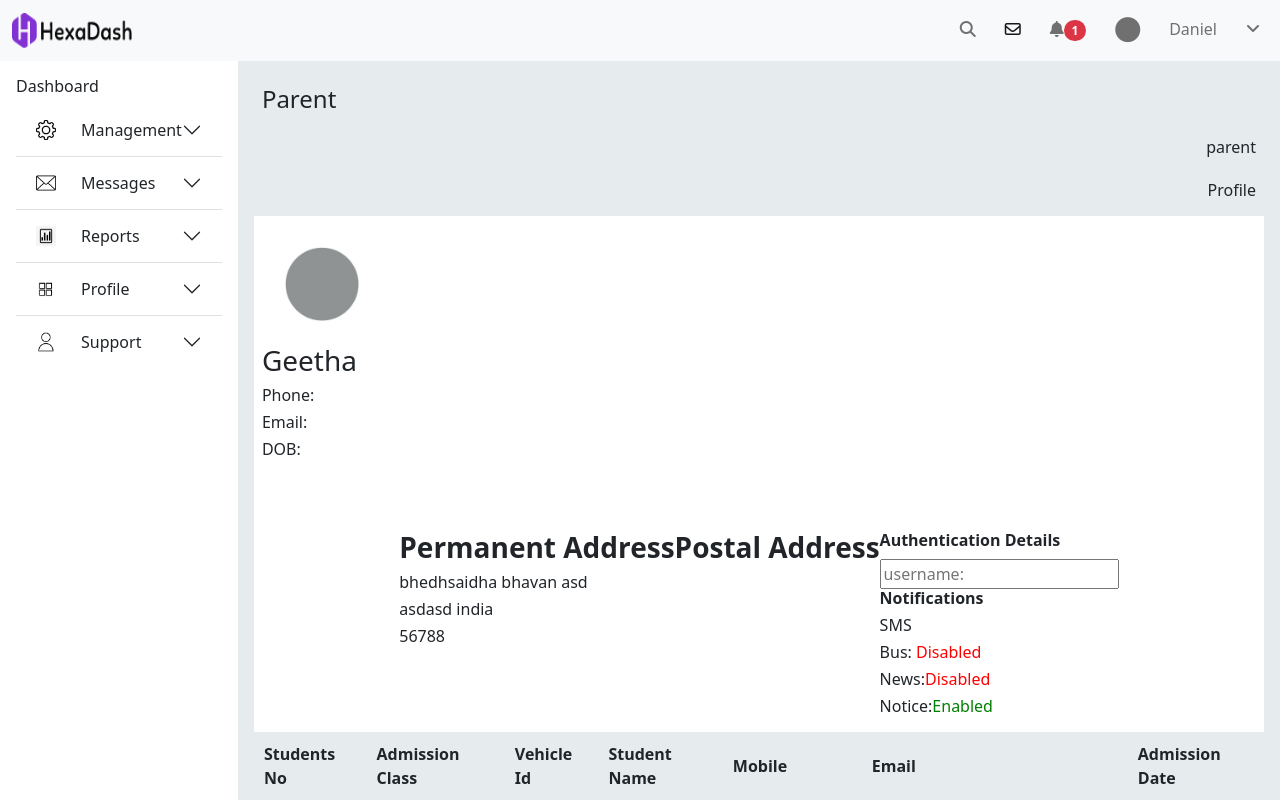
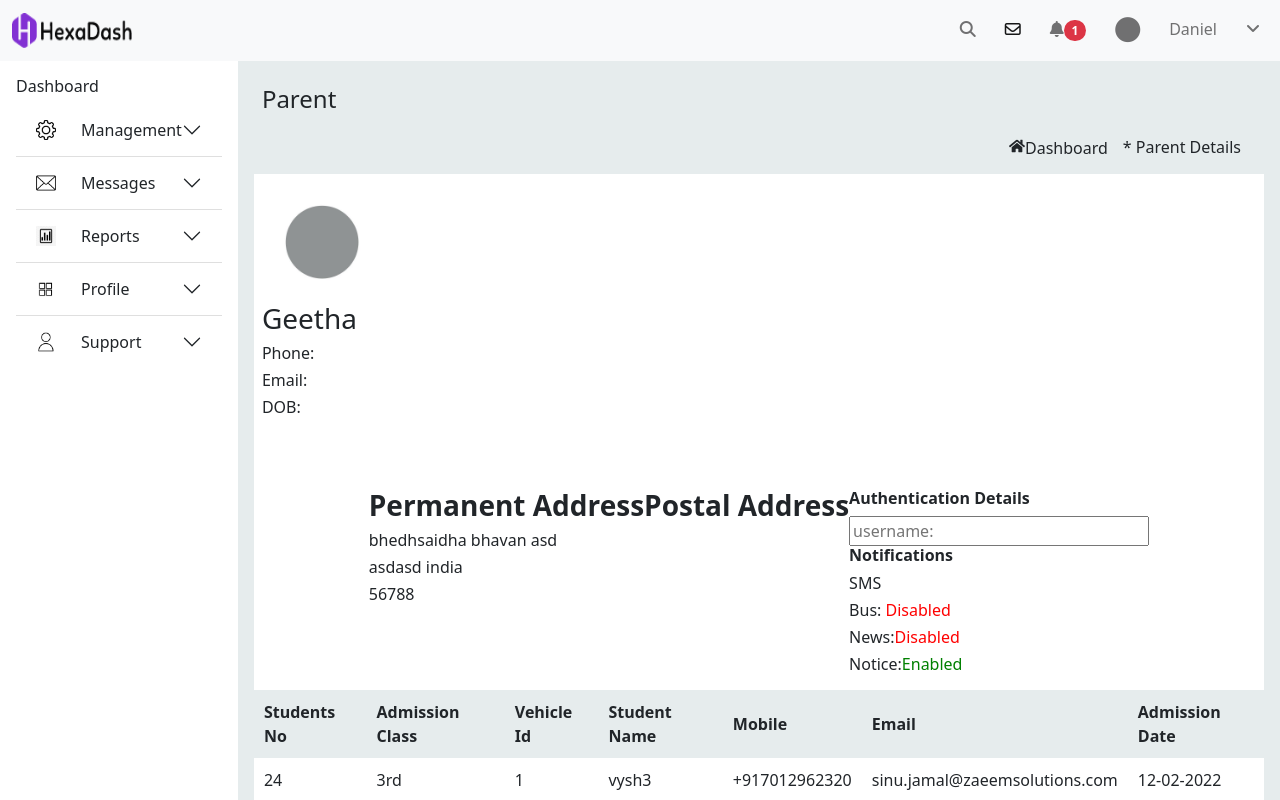
Before and after one commit to RUBEENAANWAR/zaeem-project, a React (Create React App) app: page /parentDetails in a window 1280 px wide. Shown: the top 800 px of the page. Built offline with nearby package versions, Linux system fonts and the light colour scheme.

Commit message:
parent details updated

```diff
--- a/src/components/parentDetails/ParentDetails.css
+++ b/src/components/parentDetails/ParentDetails.css
@@ -1,6 +1,15 @@
-.sub-header h6 {
+/* .sub-header{
     display: flex;
-    justify-content: right;
+    justify-content: flex-end;
+
+} */
+.parent-list {
+    display: flex;
+    justify-content: flex-end;
+    text-align: right;
+}
+.parent-list h6{
+    margin-right: 15px;
 }
 
 .content-box {
--- a/src/components/parentDetails/ParentDetails.js
+++ b/src/components/parentDetails/ParentDetails.js
@@ -1,6 +1,7 @@
 import React, { useState } from "react";
 import "./ParentDetails.css";
 import profile from "../../images/profile.jpg";
+import {FaHome } from 'react-icons/fa';
 
 const ParentDetails = () => {
   // const [data, setData] = useState([
@@ -64,9 +65,12 @@ const ParentDetails = () => {
   return (
     <div className="header">
       <div className="sub-header">
-        <h4>Parent</h4>
-        <h6>parent</h6>
-        <h6>Profile</h6>
+        <div><h4>Parent</h4></div>
+       <div className="parent-list">
+       <h6><FaHome className="fa-house" />Dashboard</h6>
+       <h6>* Parent Details</h6>
+        </div>
+
       </div>
 
       <div className="content-box">
--- a/src/components/profile/ParentProfile.css
+++ b/src/components/profile/ParentProfile.css
@@ -39,7 +39,7 @@
 }
 
 .parent-profile input {
-    width: 200px;
+    width: 300px;
     margin: 5px 0;
 }
 
@@ -47,28 +47,31 @@
     width: 120px;
 }
 
-.parent-details{
+.parent-details {
     display: block;
 }
 
 .parent-details input {
     height: 29px;
     display: block;
-
 }
 
 .column {
     display: flex;
     justify-content: center;
-    flex: 1;
 }
 
-.column-1{
+.column-1 {
     margin-right: 100px;
 }
- .column2 {
+
+.column2 {
     display: flex;
     justify-content: center;
+}
+
+.column2 input {
+    margin-bottom: 10px;
 }
 
 .column3 {
@@ -76,11 +79,23 @@
     justify-content: center;
 }
 
+.column3 input {
+    margin-bottom: 10px;
+}
+
+.column-3 {
+    margin-right: 100px;
+}
+
+input,
+select {
+    width: 300px;
+}
+
 .button-submit {
     display: flex;
     justify-content: center;
     /* float: center; */
-
 }
 
 button {
--- a/src/components/profile/ParentProfile.js
+++ b/src/components/profile/ParentProfile.js
@@ -70,12 +70,13 @@ const parentProfile = () => {
             </li>
           </ul>
         </div>
+
         <div className="container">
           <div className="row">
             <div className="column ">
               <div className="parent-profile column-1">
                 <h5>1.Parent Profile</h5>
-                <img src={profile} />
+                <img src={profile} alt=""/>
                 <h8>Profile Photo</h8>
                 <label for="Email">Email</label>
                 <input type="email" id="email" placeholder="email" />
@@ -134,9 +135,8 @@ const parentProfile = () => {
               </div>
             </div>
             <div className="column3">
-
-              <div className="postel-address">
-              <h5>Postal Address</h5>
+              <div className="postel-address column-3">
+                <h5>Postal Address</h5>
                 <input type="text" placeholder="House No/ApartmentNo" />
                 <br />
 
@@ -165,8 +165,9 @@ const parentProfile = () => {
         <div className="button-submit">
           <button type="submit">Save & Next</button>
         </div>
+        </div>
       </div>
-    </div>
+
   );
 };
 
```
Also changed, not shown: 1 other file (tests, documents, lock files or other folders).
